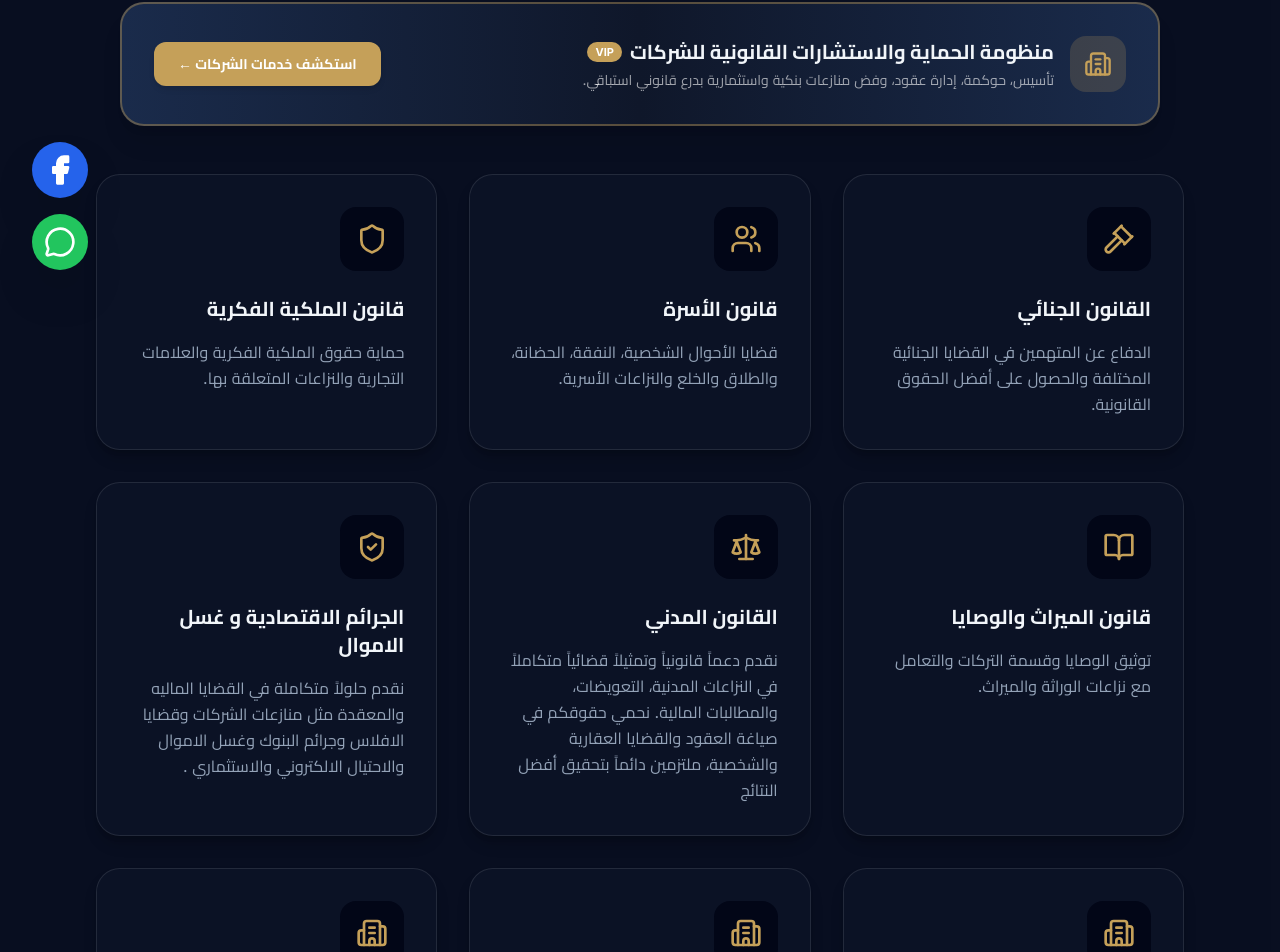
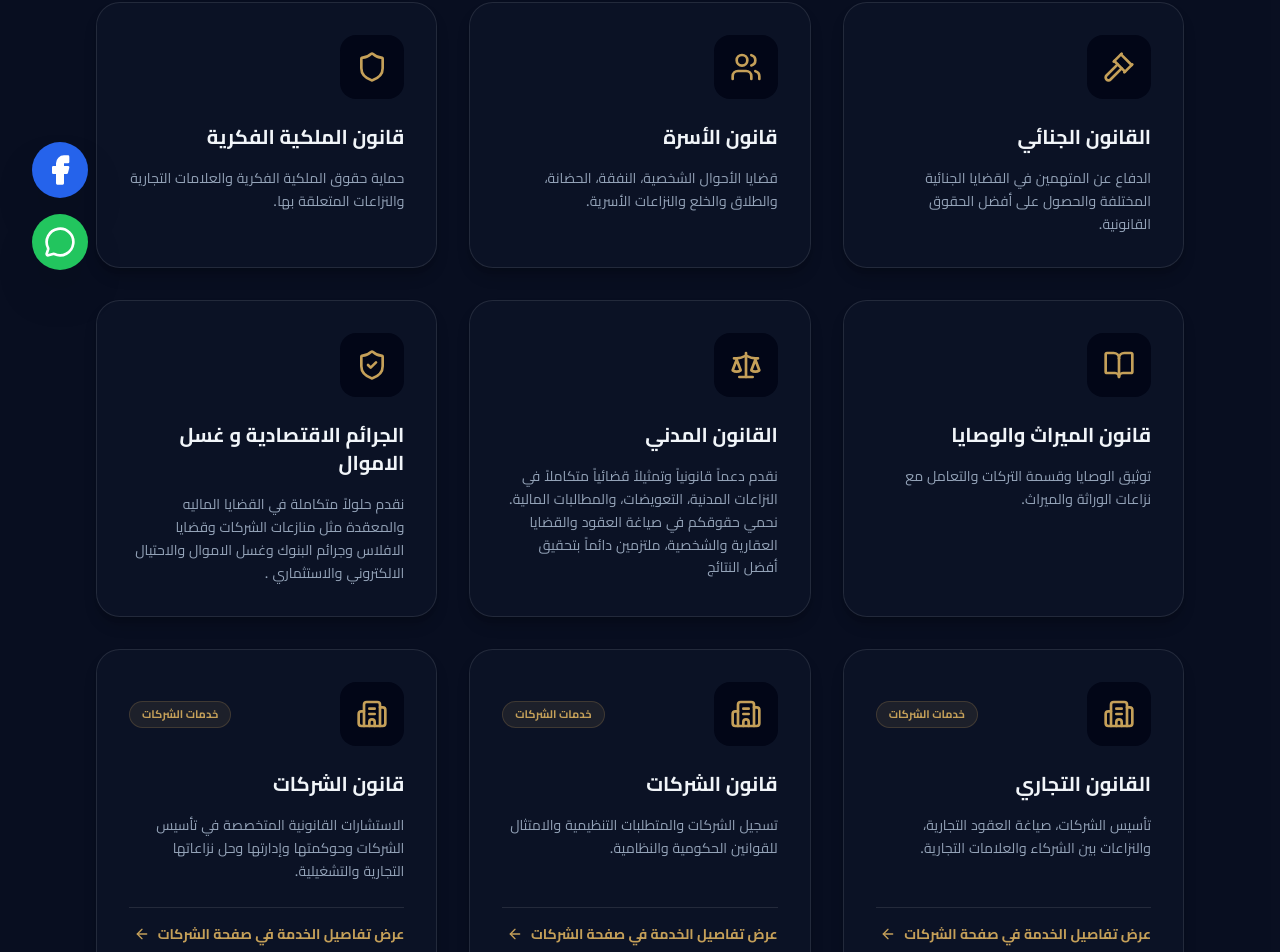
Before and after one commit to deabow/kamal-abo-ali-law, a Next.js app: page /services in a window 1280 px wide. Shown: the part 498-1450 px from the top of the page. Built offline with nearby package versions, Linux system fonts and the light colour scheme; a web font is replaced by a local one.

Commit message:
feat(corporate): add branches video to corporate page, link corporate services, and relocate VIP banner

```diff
--- a/src/app/corporate/page.tsx
+++ b/src/app/corporate/page.tsx
@@ -1,6 +1,6 @@
 'use client';
 
-import { useState, useRef } from 'react';
+import { useRef } from 'react';
 import { motion, useInView } from 'motion/react';
 import Link from 'next/link';
 import {
@@ -12,7 +12,6 @@ import {
   Handshake,
   RefreshCcw,
   Award,
-  Play,
   Phone,
   Mail,
   MapPin,
@@ -124,8 +123,6 @@ const bankingRisks = [
 ];
 
 export default function CorporatePage() {
-  const [isVideoPlaying, setIsVideoPlaying] = useState(false);
-
   return (
     <div className="min-h-screen overflow-x-hidden" dir="rtl">
       {/* SECTION 1 — HERO */}
@@ -150,33 +147,16 @@ export default function CorporatePage() {
             </p>
           </AnimatedSection>
 
-          {/* Cinema Video Container */}
-          <AnimatedSection className="max-w-5xl mx-auto mb-12 md:mb-16" delay={0.3}>
-            <div className="relative w-full aspect-video md:max-h-[75vh] rounded-2xl md:rounded-3xl overflow-hidden border-2 border-accent/30 shadow-2xl shadow-accent/10 group">
-              <div className="absolute top-0 left-0 w-16 h-16 border-t-2 border-l-2 border-accent/50 rounded-tl-2xl md:rounded-tl-3xl pointer-events-none z-20" />
-              <div className="absolute top-0 right-0 w-16 h-16 border-t-2 border-r-2 border-accent/50 rounded-tr-2xl md:rounded-tr-3xl pointer-events-none z-20" />
-              <div className="absolute bottom-0 left-0 w-16 h-16 border-b-2 border-l-2 border-accent/50 rounded-bl-2xl md:rounded-bl-3xl pointer-events-none z-20" />
-              <div className="absolute bottom-0 right-0 w-16 h-16 border-b-2 border-r-2 border-accent/50 rounded-br-2xl md:rounded-br-3xl pointer-events-none z-20" />
-
-              <div className="absolute inset-0 bg-gradient-to-br from-primary via-slate-900 to-primary dark:from-slate-950 dark:via-slate-900 dark:to-slate-950" />
-              <div className="absolute inset-0 opacity-30" style={{ backgroundImage: 'radial-gradient(circle at 20% 50%, rgba(197,160,89,0.1) 0%, transparent 50%), radial-gradient(circle at 80% 50%, rgba(197,160,89,0.08) 0%, transparent 50%)' }} />
-
-              <button
-                onClick={() => setIsVideoPlaying(true)}
-                className="absolute inset-0 z-10 flex flex-col items-center justify-center gap-5 cursor-pointer group/play"
-                aria-label="تشغيل الفيديو"
-              >
-                <div className="relative">
-                  <div className="absolute inset-0 w-20 h-20 md:w-24 md:h-24 rounded-full bg-accent/20 animate-ping" />
-                  <div className="relative w-20 h-20 md:w-24 md:h-24 rounded-full bg-accent/90 flex items-center justify-center shadow-xl shadow-accent/30 group-hover/play:bg-accent group-hover/play:scale-110 transition-all duration-300">
-                    <Play className="w-8 h-8 md:w-10 md:h-10 text-white fill-white mr-[-3px]" />
-                  </div>
-                </div>
-                <span className="text-white/80 text-sm md:text-base font-medium text-center px-4 leading-relaxed max-w-md">
-                  شاهد كلمة المستشار كمال أبو علي لأصحاب الشركات والمستثمرين
-                </span>
-              </button>
-            </div>
+          {/* Video Section */}
+          <AnimatedSection className="my-8 max-w-4xl mx-auto mb-12 md:mb-16" delay={0.3}>
+            <video
+              src="/videos/promo-video.mp4"
+              autoPlay
+              controls
+              loop
+              playsInline
+              className="w-full h-[300px] md:h-[500px] rounded-2xl border border-white/10 shadow-2xl shadow-black/50 object-cover"
+            />
           </AnimatedSection>
 
           {/* CTA Buttons */}
--- a/src/legacy-pages/Branches.tsx
+++ b/src/legacy-pages/Branches.tsx
@@ -51,7 +51,7 @@ export default function Branches({ lang }: { lang: Language }) {
             <video
               src="/videos/promo-video.mp4"
               autoPlay
-
+              controls
               loop
               playsInline
               className="w-full h-[300px] md:h-[500px] rounded-2xl border border-white/10 shadow-2xl shadow-black/50 object-cover"
--- a/src/legacy-pages/Home.tsx
+++ b/src/legacy-pages/Home.tsx
@@ -158,10 +158,10 @@ export default function Home({ lang }: { lang: Language }) {
 
           <div className="grid md:grid-cols-2 lg:grid-cols-4 gap-6">
             {[
-              { icon: <Gavel />, title: { ar: 'القانون الجنائي', en: 'Criminal Law' } },
-              { icon: <Users />, title: { ar: 'قانون الأسرة', en: 'Family Law' } },
-              { icon: <Briefcase />, title: { ar: 'قانون العمل', en: 'Labor Law' } },
-              { icon: <Building2 />, title: { ar: 'القانون التجاري', en: 'Commercial Law' } },
+              { icon: <Gavel />, title: { ar: 'القانون الجنائي', en: 'Criminal Law' }, href: '/services' },
+              { icon: <Users />, title: { ar: 'قانون الأسرة', en: 'Family Law' }, href: '/services' },
+              { icon: <Briefcase />, title: { ar: 'قانون العمل', en: 'Labor Law' }, href: '/services' },
+              { icon: <Building2 />, title: { ar: 'القانون التجاري', en: 'Commercial Law' }, href: '/corporate' },
             ].map((service, idx) => (
               <motion.div
                 key={idx}
@@ -169,13 +169,15 @@ export default function Home({ lang }: { lang: Language }) {
                 whileInView={{ opacity: 1, y: 0 }}
                 viewport={{ once: true }}
                 transition={{ delay: idx * 0.1 }}
-                className="bg-white p-6 rounded-2xl shadow-sm hover:shadow-md transition-all text-center group"
+                className="bg-white p-6 rounded-2xl shadow-sm hover:shadow-md transition-all text-center group cursor-pointer"
               >
-                <div className="w-12 h-12 mx-auto bg-accent/10 text-accent rounded-xl flex items-center justify-center mb-4 group-hover:bg-accent group-hover:text-white transition-all">
-                  {service.icon}
-                </div>
-                <h3 className="font-bold text-primary mb-2">{service.title[lang]}</h3>
-                <Link href="/services" className="text-xs text-accent font-bold">{lang === 'ar' ? 'التفاصيل' : 'Details'}</Link>
+                <Link href={service.href} className="block">
+                  <div className="w-12 h-12 mx-auto bg-accent/10 text-accent rounded-xl flex items-center justify-center mb-4 group-hover:bg-accent group-hover:text-white transition-all">
+                    {service.icon}
+                  </div>
+                  <h3 className="font-bold text-primary mb-2 group-hover:text-accent transition-colors">{service.title[lang]}</h3>
+                  <span className="text-xs text-accent font-bold">{lang === 'ar' ? 'التفاصيل' : 'Details'}</span>
+                </Link>
               </motion.div>
             ))}
           </div>
--- a/src/legacy-pages/Services.tsx
+++ b/src/legacy-pages/Services.tsx
@@ -1,7 +1,7 @@
 import { useState } from 'react';
 import Link from 'next/link';
 import { motion } from 'motion/react';
-import { Gavel, Users, Briefcase, Building2, Scale, FileText, BookOpen, TrendingUp, Shield, Handshake, DollarSign, Lock, ShieldCheck } from 'lucide-react';
+import { Gavel, Users, Briefcase, Building2, Scale, FileText, BookOpen, TrendingUp, Shield, Handshake, DollarSign, Lock, ShieldCheck, ArrowLeft, ArrowRight } from 'lucide-react';
 import { Language } from '../types';
 import { cn } from '../lib/utils';
 
@@ -174,8 +174,60 @@ export default function Services({ lang }: { lang: Language }) {
           </div>
         </div>
 
+        <div className="max-w-7xl mx-auto grid md:grid-cols-2 lg:grid-cols-3 gap-8">
+          {filteredServices.map((service, idx) => {
+            const isCompanyService = service.type === 'companies';
+            const CardInner = (
+              <div className="p-8 bg-white border border-gray-100 rounded-3xl shadow-sm hover:shadow-xl hover:-translate-y-1 transition-all group h-full flex flex-col justify-between">
+                <div>
+                  <div className="flex items-center justify-between mb-6">
+                    <div className="w-16 h-16 bg-bg-soft text-accent rounded-2xl flex items-center justify-center group-hover:bg-accent group-hover:text-white transition-all">
+                      {service.icon}
+                    </div>
+                    {isCompanyService && (
+                      <span className="text-[11px] font-bold px-3 py-1 rounded-full bg-accent/10 text-accent border border-accent/20">
+                        {lang === 'ar' ? 'خدمات الشركات' : 'Corporate'}
+                      </span>
+                    )}
+                  </div>
+                  <h3 className="text-xl font-bold text-primary mb-4 group-hover:text-accent transition-colors">
+                    {service.title[lang]}
+                  </h3>
+                  <p className="text-gray-500 leading-relaxed text-sm">
+                    {service.desc[lang]}
+                  </p>
+                </div>
+                {isCompanyService && (
+                  <div className="mt-6 pt-4 border-t border-gray-100 flex items-center gap-2 text-accent font-bold text-sm group-hover:gap-3 transition-all">
+                    <span>{lang === 'ar' ? 'عرض تفاصيل الخدمة في صفحة الشركات' : 'View Service in Corporate Portal'}</span>
+                    {lang === 'ar' ? <ArrowLeft className="w-4 h-4" /> : <ArrowRight className="w-4 h-4" />}
+                  </div>
+                )}
+              </div>
+            );
+
+            return (
+              <motion.div
+                key={service.id}
+                initial={{ opacity: 0, y: 20 }}
+                whileInView={{ opacity: 1, y: 0 }}
+                transition={{ delay: idx * 0.05 }}
+                className="h-full"
+              >
+                {isCompanyService ? (
+                  <Link href="/corporate" className="block h-full cursor-pointer">
+                    {CardInner}
+                  </Link>
+                ) : (
+                  CardInner
+                )}
+              </motion.div>
+            );
+          })}
+        </div>
+
         {/* Corporate VIP Portal Banner */}
-        <div className="max-w-7xl mx-auto mb-12 px-6">
+        <div className="max-w-7xl mx-auto mt-16 px-6">
           <Link
             href="/corporate"
             className="flex flex-col md:flex-row items-center justify-between gap-6 p-6 md:p-8 rounded-3xl bg-gradient-to-r from-primary via-slate-900 to-primary text-white border-2 border-accent/40 shadow-xl hover:border-accent transition group"
@@ -205,26 +257,6 @@ export default function Services({ lang }: { lang: Language }) {
             </div>
           </Link>
         </div>
-
-        <div className="max-w-7xl mx-auto grid md:grid-cols-2 lg:grid-cols-3 gap-8">
-          {filteredServices.map((service, idx) => (
-            <motion.div
-              key={service.id}
-              initial={{ opacity: 0, y: 20 }}
-              whileInView={{ opacity: 1, y: 0 }}
-              transition={{ delay: idx * 0.1 }}
-              className="p-8 bg-white border border-gray-100 rounded-3xl shadow-sm hover:shadow-xl hover:-translate-y-1 transition-all group"
-            >
-              <div className="w-16 h-16 bg-bg-soft text-accent rounded-2xl flex items-center justify-center mb-6 group-hover:bg-accent group-hover:text-white transition-all">
-                {service.icon}
-              </div>
-              <h3 className="text-xl font-bold text-primary mb-4">{service.title[lang]}</h3>
-              <p className="text-gray-500 leading-relaxed">
-                {service.desc[lang]}
-              </p>
-            </motion.div>
-          ))}
-        </div>
       </section>
     </div>
   );
```
